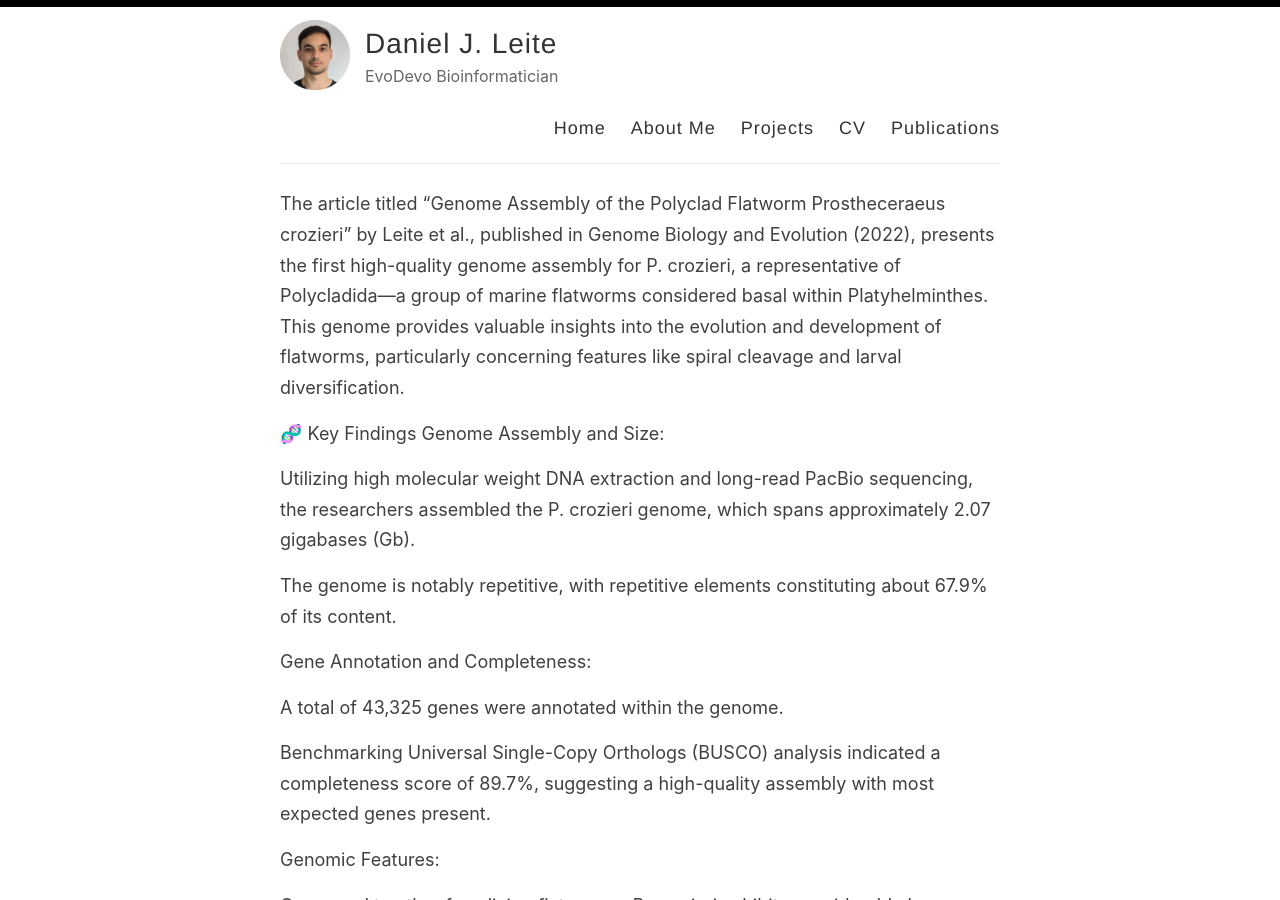
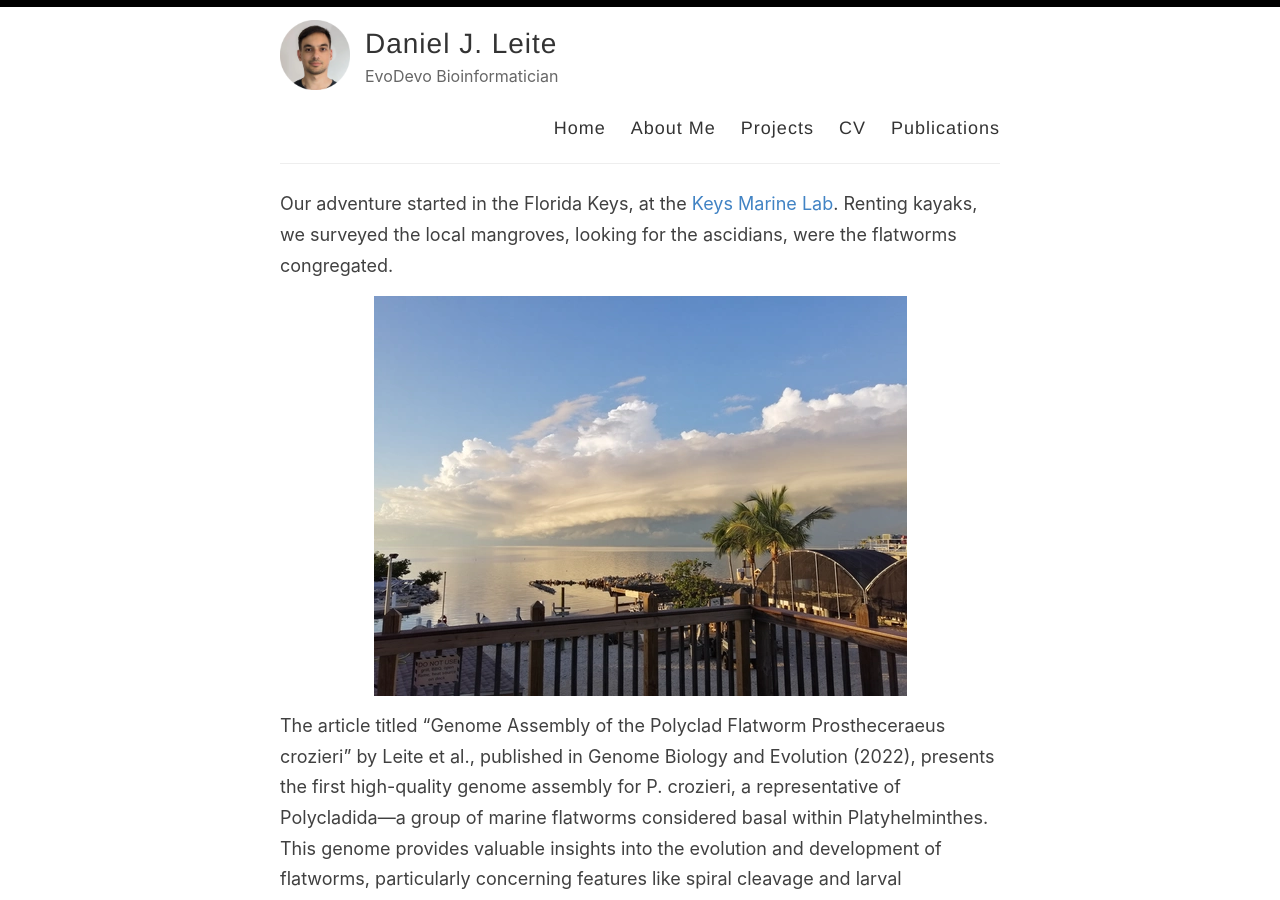
Before and after one commit to djleite/djleite.github.io, a Jekyll site: the page built from _posts/2025-05-01-flatworm-genome.md, in a window 1280 px wide and 900 px high. Built offline with Jekyll 4.4.1, drawn with Linux system fonts in a browser that asks for light colours; our own code applies the rules of GitHub Pages for plain Markdown files.

```diff
--- a/_posts/2025-05-01-flatworm-genome.md
+++ b/_posts/2025-05-01-flatworm-genome.md
@@ -2,9 +2,13 @@
 title: flatworm genome
 date: 2024-11-01
 tags: [featured]
-image: /images//DJL_ID_photo.webp
-excerpt: Sequencing of the flatworm genome
+image: /images/flatworm.webp
+excerpt: Sequencing of the polyclad flatworm genome
 ---
+
+Our adventure started in the Florida Keys, at the [Keys Marine Lab](https://www.fio.usf.edu/keys-marine-lab/). Renting kayaks, we surveyed the local mangroves, looking for the ascidians, were the flatworms congregated.
+
+![Looking out from the Keys Marine Lab, Florida, USA](/images/keys.webp)
 
 The article titled "Genome Assembly of the Polyclad Flatworm Prostheceraeus crozieri" by Leite et al., published in Genome Biology and Evolution (2022), presents the first high-quality genome assembly for P. crozieri, a representative of Polycladida—a group of marine flatworms considered basal within Platyhelminthes. This genome provides valuable insights into the evolution and development of flatworms, particularly concerning features like spiral cleavage and larval diversification.
 
```
Also changed, not shown: images/flatworm.webp (added), images/flatworm_closeup.webp (added), images/keys.webp (added).
